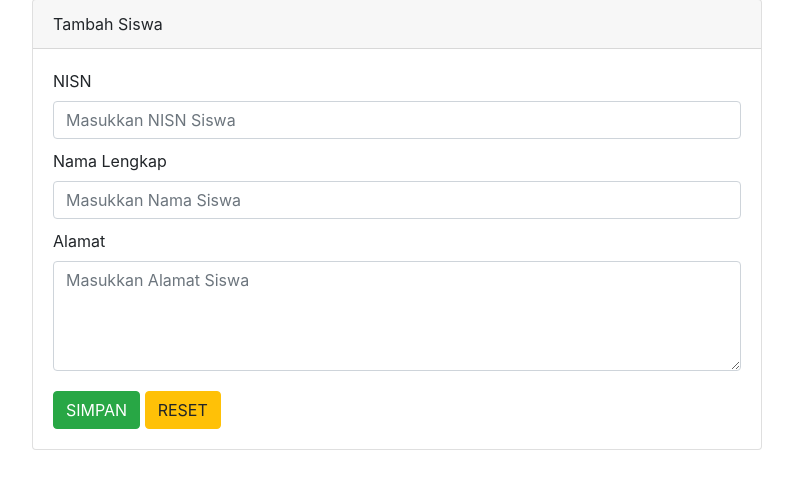
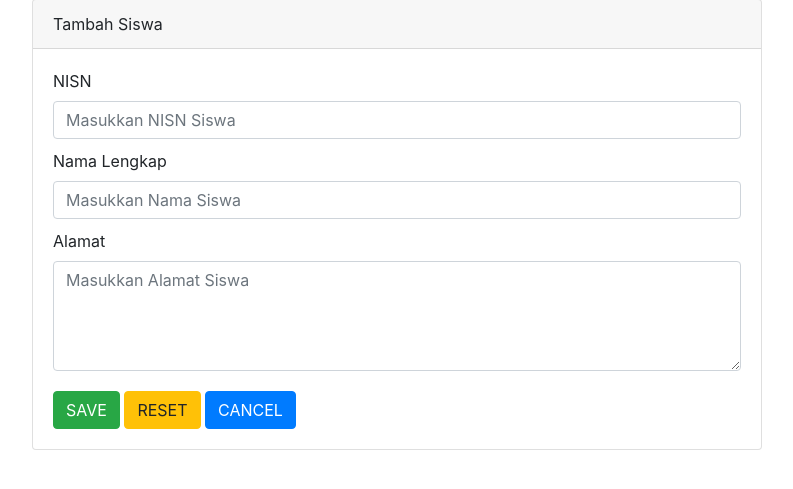
Before and after one commit to luthfyhakim/simple-crud-php, a PHP site: page /tambah-siswa.php in a window 1280 px wide. Shown: the part 81-570 px from the top of the page, without its empty margins (243-1036 px from the left). Run offline with PHP 8.4, Linux system fonts and the light colour scheme.

Commit message:
tambah button cancel di halaman tambah dan edit

```diff
--- a/edit-siswa.php
+++ b/edit-siswa.php
@@ -43,6 +43,7 @@ $row = mysqli_fetch_array($result);
 
                             <button type="submit" class="btn btn-success">UPDATE</button>
                             <button type="reset" class="btn btn-warning">RESET</button>
+                            <button type="button" class="btn btn-primary" onclick="window.history.back();">CANCEL</button>
                         </form>
                     </div>
                 </div>
--- a/tambah-siswa.php
+++ b/tambah-siswa.php
@@ -27,8 +27,9 @@
                                 <label style="margin-top: 10px;">Alamat</label>
                                 <textarea class="form-control" name="alamat" placeholder="Masukkan Alamat Siswa" rows="4"></textarea required>
                             </div>
-                            <button type="submit" class="btn btn-success" style="margin-top: 20px;">SIMPAN</button>
+                            <button type="submit" class="btn btn-success" style="margin-top: 20px;">SAVE</button>
                             <button type="reset" class="btn btn-warning" style="margin-top: 20px;">RESET</button>
+                            <button type="button" class="btn btn-primary" style="margin-top: 20px;" onclick="window.history.back();">CANCEL</button>
                         </form>
                     </div>
                 </div>
```
